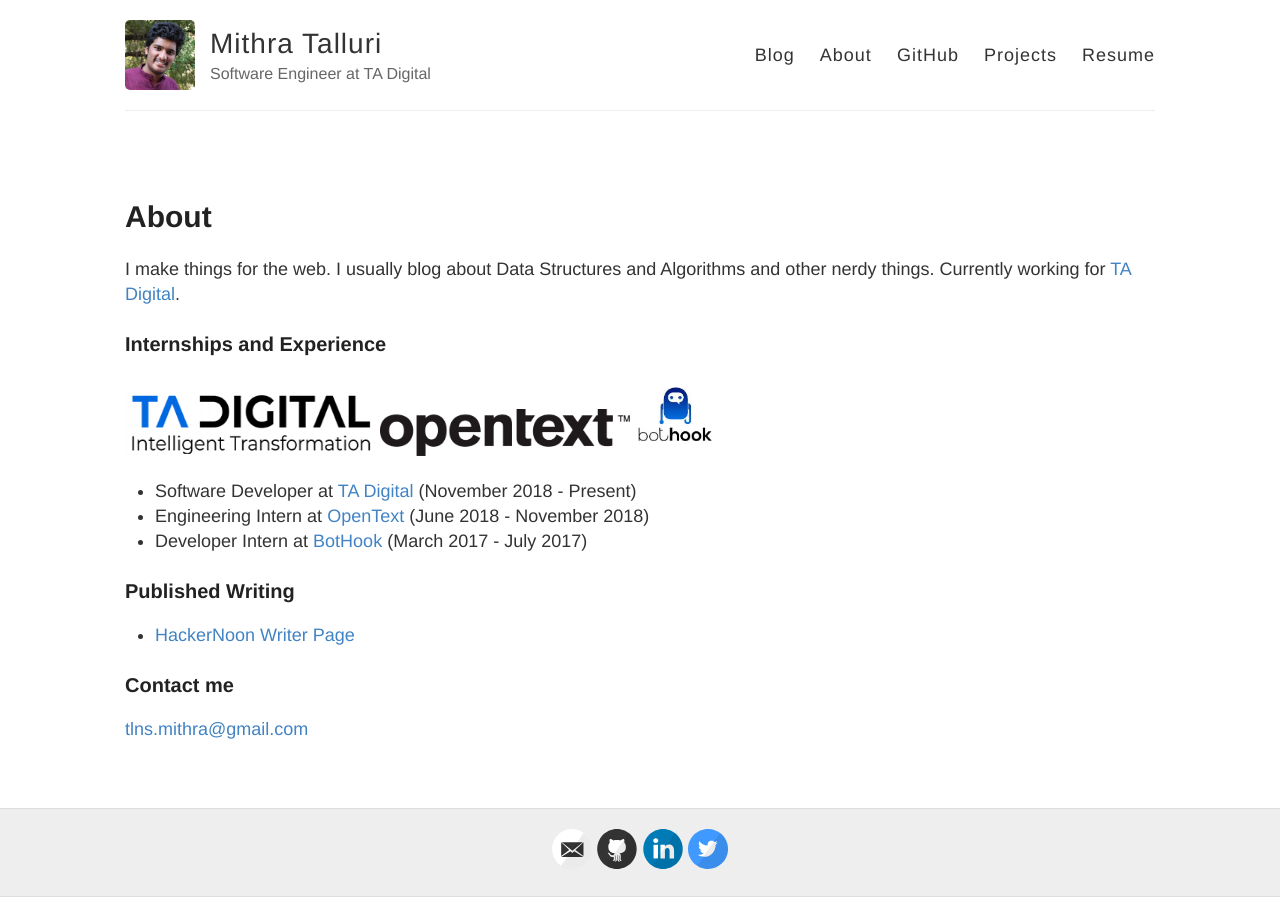
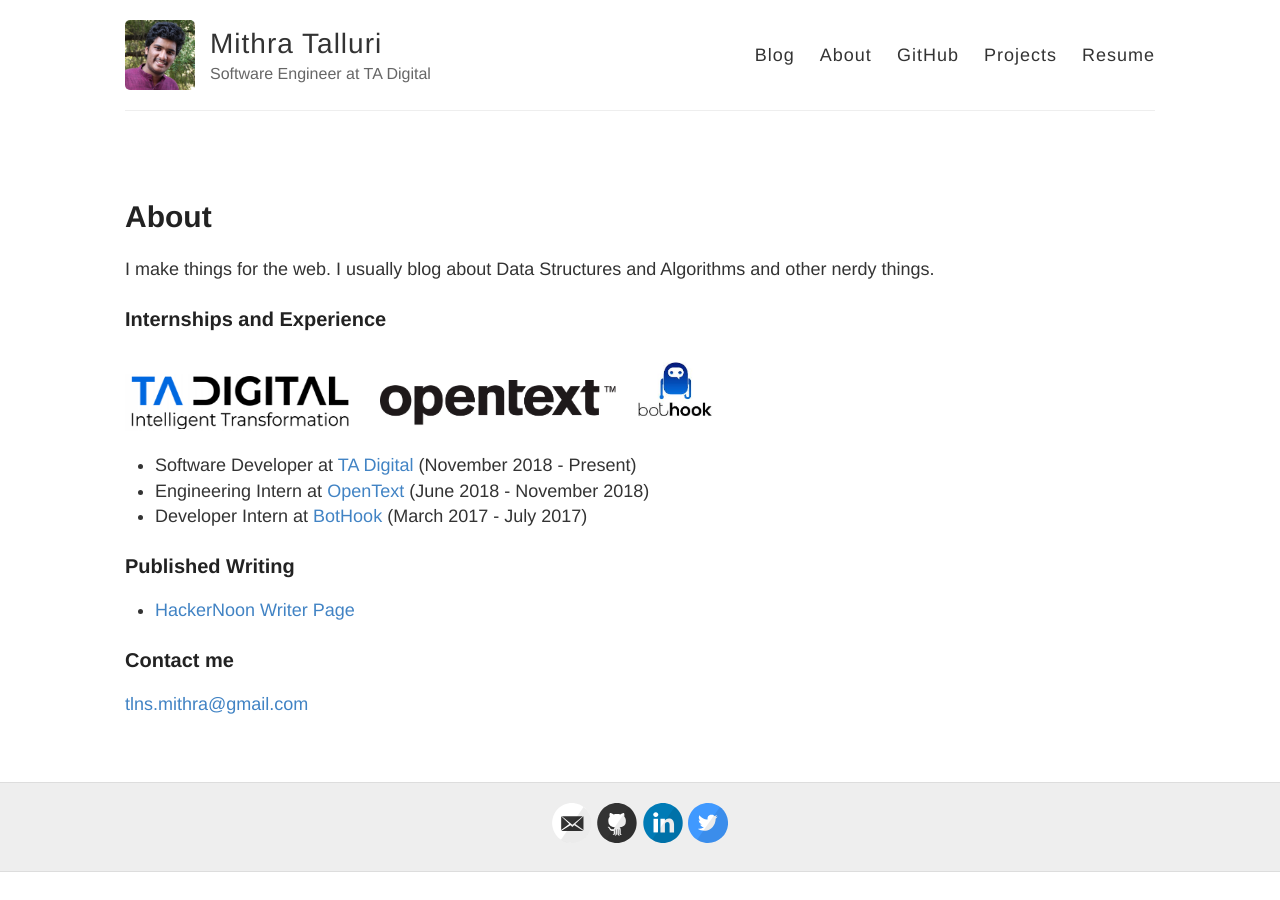
Before and after one commit to MithraTalluri/MithraTalluri.github.io, a Jekyll site: the page built from about.md, in a window 1280 px wide. Built offline with Jekyll 4.4.1, drawn with Linux system fonts in a browser that asks for light colours.

Commit message:
Just checking out

```diff
--- a/about.md
+++ b/about.md
@@ -4,7 +4,7 @@
 permalink: /about/
 ---
 
-I make things for the web. I usually blog about Data Structures and Algorithms and other nerdy things. Currently working for [TA Digital](https://www.tadigital.com/){:target="_blank"}.
+I make things for the web. I usually blog about Data Structures and Algorithms and other nerdy things.
 
 ### Internships and Experience
 
```
Also changed, not shown: assets/opentext.png, assets/tadigital.png.
